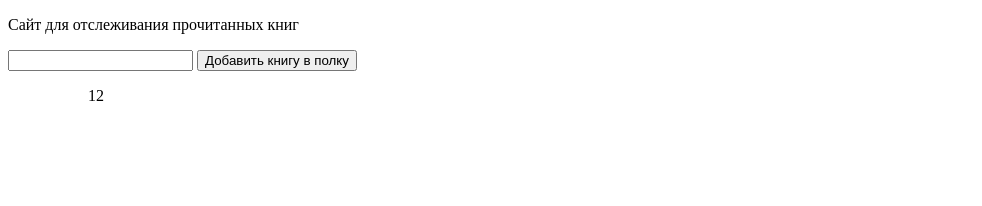
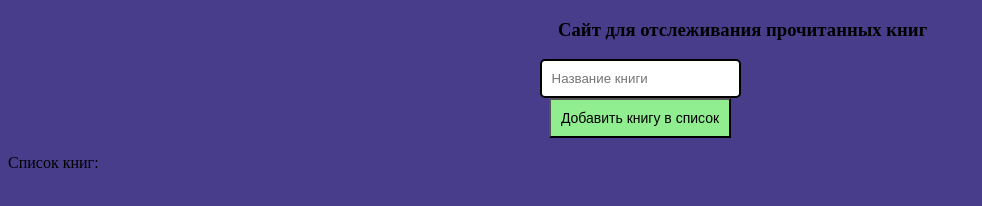
Before and after one commit to Rinat7002/TrackerBookReadlistWeb, a plain HTML site: page index.html in a window 1280 px wide. Shown: the whole page, without its empty margins (0-982 px from the left). Drawn offline with Linux system fonts and the light colour scheme.

Commit message:
changed style button and placeholder

```diff
--- a/index.html
+++ b/index.html
@@ -4,18 +4,25 @@
     <meta charset="UTF-8">
     <meta name="viewport" content="width=device-width, initial-scale=1.0">
     <title>Трекер чтения</title>
+
+
 </head>
 <body>
-    <p>Сайт для отслеживания прочитанных книг</p>
+    <h3 class="name-web-site">Сайт для отслеживания прочитанных книг</h3>
+
+
+
+    <input type="text" id="myInput" placeholder="Название книги">
+    <button id="myButton">Добавить книгу в список</button>
+    <ul id="myList"></ul>
 
     <div>
-        <input type="text">
-        <button>Добавить книгу в полку</button>
-
-        <ul>
-            <ol>12</ol>
-        </ul>
+        <p>Список книг: </p>
+        <!-- Общий список всех книг, в котором можно изменять, удалять,перемещать элементы
+            + переносить на полку -->
     </div>
 
 </body>
+<link rel="stylesheet" href="style.css">
+<script src="./script.js"></script>
 </html>
--- a/style.css
+++ b/style.css
@@ -0,0 +1,31 @@
+body {
+    background-color: #483D8B; /* Или #8000FF */
+    }
+
+
+
+.name-web-site {
+    margin-left: 550px;
+}
+
+
+#myInput, #myButton, #myList {
+    margin: 0 auto;
+    display: block;
+}
+
+#myInput {
+    background-color: white;
+    border: 2px solid black;
+    border-radius: 5px;
+    padding: 10px;
+    }
+
+#myButton {
+    background-color: lightgreen;
+    color: black;
+    padding: 10px;
+    text-align: center;
+    font-size: 14px;
+    cursor: pointer;
+}
```
